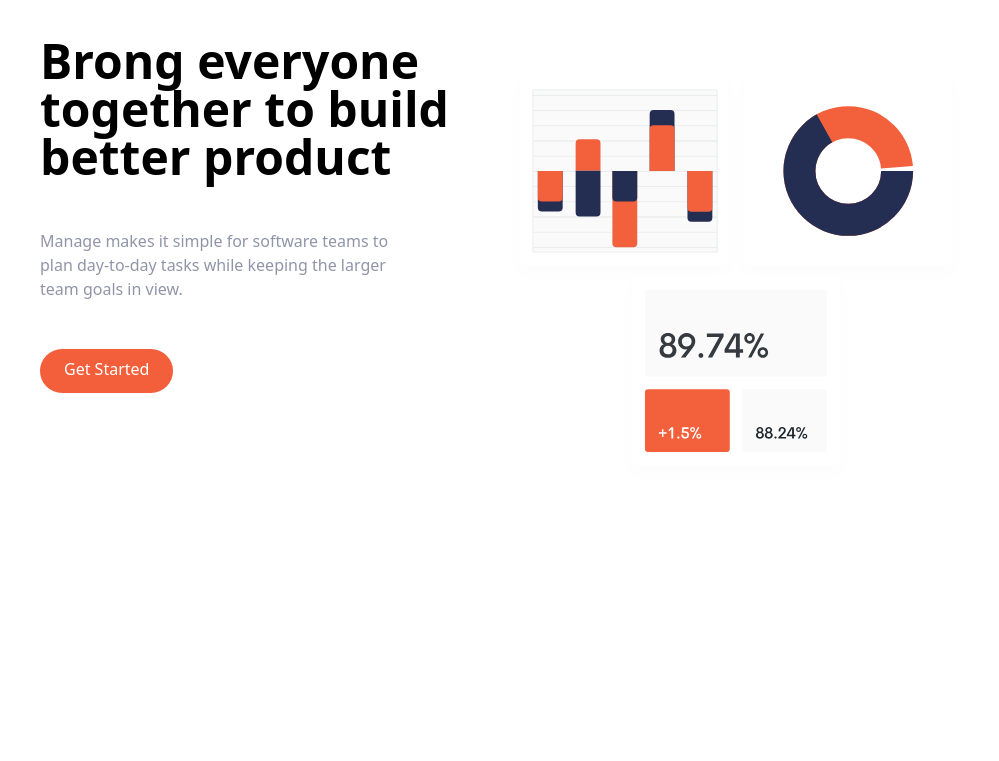
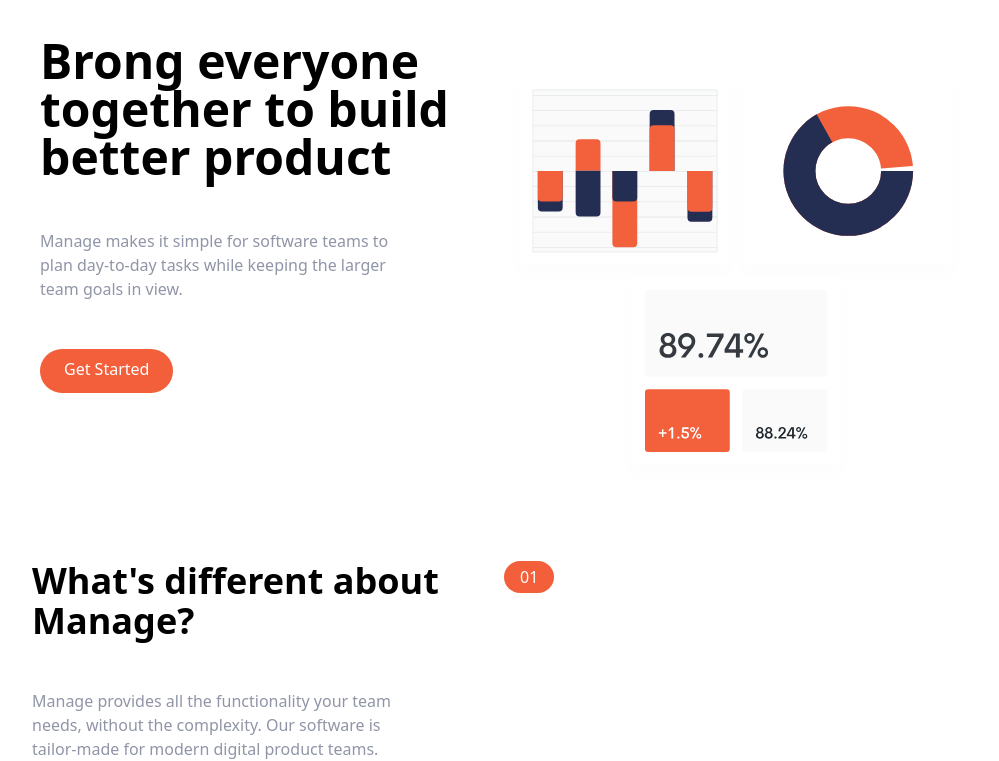
Before and after one commit to zhale-el/Website-with-Tailwindcss, a website: page index.html in a window 1280 px wide. Shown: the part 95-856 px from the top of the page, without its empty margins (136-1135 px from the left). Before the commit the page ends 800 px from the top, so only its background shows below. Drawn offline with Linux system fonts and the light colour scheme.

Commit message:
start section  features

```diff
--- a/index.html
+++ b/index.html
@@ -68,6 +68,42 @@
     </section>
 
     <!--Features Section -->
-    <section id="features"></section>
+    <section id="features">
+      <!--Flex container -->
+      <div
+        class="container flex flex-col px-4 mx-auto mt-10 space-y-12 md:space-y-0 md:flex-row"
+      >
+        <!--What's different -->
+        <div class="flex flex-col space-y-12 md:w-1/2">
+          <h2 class="max-w-md text-4xl font-bold text-center md:text-left">
+            What's different about Manage?
+          </h2>
+          <p class="max-w-sm text-center text-darkGrayishBlue md:text-left">
+            Manage provides all the functionality your team needs, without the
+            complexity. Our software is tailor-made for modern digital product
+            teams.
+          </p>
+        </div>
+
+        <!--Number list -->
+        <div class="flex flex-col space-y-8 md:w-1/2">
+          <!--List item 1 -->
+          <div
+            class="flex flex-col space-y-3 md:space-y-0 md:space-x-6 md:flex-row"
+          >
+            <!-- Heading -->
+            <div class="rounded-l-full bg-brightRedSupLight md:bg-transparent">
+              <div class="flex items-center space-x-2">
+                <div
+                  class="px-4 py-2 text-white rounded-full md:py-1 bg-brightRed"
+                >
+                  01
+                </div>
+              </div>
+            </div>
+          </div>
+        </div>
+      </div>
+    </section>
   </body>
 </html>
```
Also changed, not shown: css/main.css.
